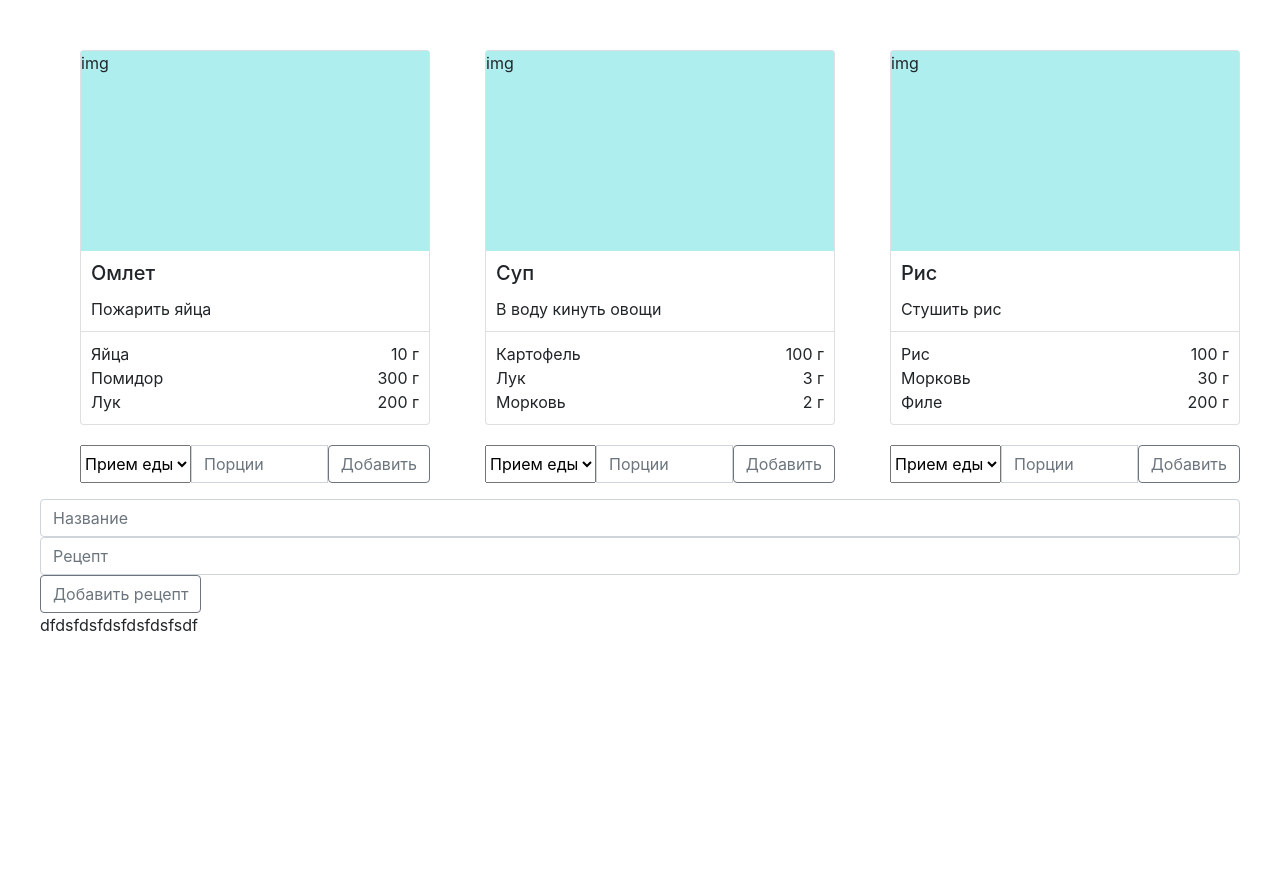
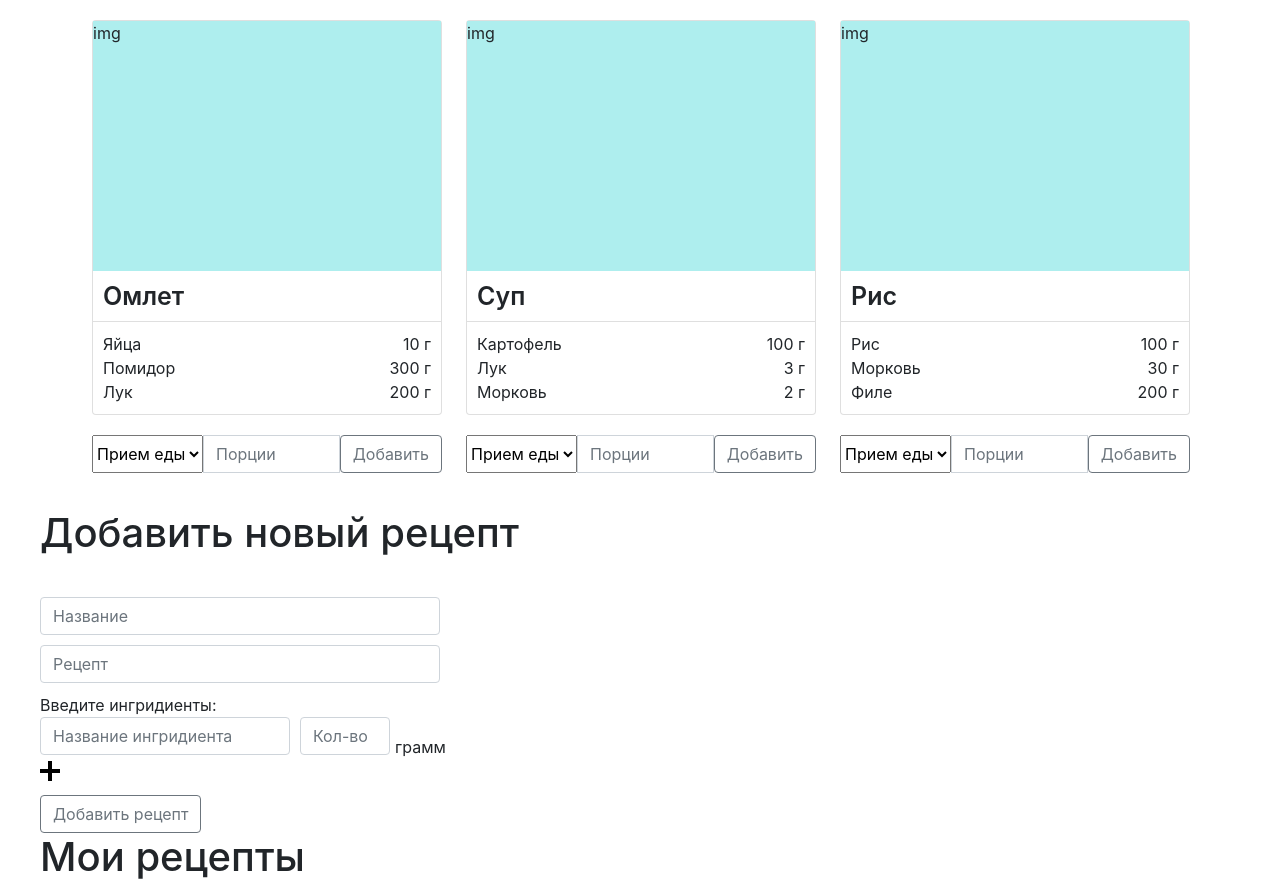
Before and after one commit to Khutor1234/MyMenu, a React app: page / in a window 1280 px wide. Before the commit the page ends 800 px from the top, so only its background shows below. Built offline with nearby package versions, Linux system fonts and the light colour scheme.

Commit message:
adding ingridients

```diff
--- a/src/components/add-new-recipe/add-new-recipe.js
+++ b/src/components/add-new-recipe/add-new-recipe.js
@@ -7,7 +7,9 @@ export default class AddNewRecipe extends Component{
 
     state = {
         label: '',
-        recipe: ''
+        recipe: '',
+        ingridientName: '',
+        ingridientWeight: ''
     }
 
 
@@ -23,17 +25,35 @@ export default class AddNewRecipe extends Component{
         })
     }
 
+    onIngridChange = (e) => {
+        console.log(e.target.value);
+        this.setState({
+            ingridientName: e.target.value
+        })
+    }
+
+    onWeightChange = (e) => {
+        console.log(e.target.value);
+        this.setState({
+            ingridientWeight: e.target.value
+        })
+    }
+
     onSubmit = (e) =>{
         e.preventDefault();
-        this.props.onAddNewRecipe(this.state.label, this.state.recipe);
+        this.props.onAddNewRecipe(this.state.label, this.state.recipe, this.state.ingridientName, this.state.ingridientWeight);
         this.setState({
             label: '',
-            recipe: ''
+            recipe: '',
+            ingridientName: '',
+            ingridientWeight: ''
         });
     };
 
     render() {
         return(
+            <div className = 'add-new-recipe'>
+                <h1>Добавить новый рецепт</h1>
                 <form
                     onSubmit = {this.onSubmit} >
                     <input type = 'text'
@@ -46,8 +66,27 @@ export default class AddNewRecipe extends Component{
                         placeholder = 'Рецепт'
                         onChange = {this.onRecipeChange}
                         value = {this.state.recipe} ></input>
+                    <div>Введите ингридиенты:</div>
+                    <div className = 'add-new-recipe_ingrid'>
+                        <input type = 'text'
+                            className = 'form-control'
+                            placeholder = 'Название ингридиента'
+                            onChange = {this.onIngridChange}
+                            value = {this.state.ingridientName} ></input>
+                        <input type = 'text'
+                            className = 'form-control'
+                            placeholder = 'Кол-во'
+                            onChange = {this.onWeightChange}
+                            value = {this.state.ingridientWeight} ></input>
+                        <div className = 'add-new-recipe_gram'>грамм</div>
+                    </div>
+                    <div className = 'add-new-recipe_cross'>
+                            <span></span>
+                            <span></span>
+                    </div>
                     <button className = 'btn btn-outline-secondary'>Добавить рецепт</button>
                 </form>
-        )
+            </div>
+        );
+    };
 }
-}
--- a/src/components/add-new-recipe/add-new-recipe.sass
+++ b/src/components/add-new-recipe/add-new-recipe.sass
@@ -0,0 +1,27 @@
+.add-new-recipe
+    .form-control
+        margin-bottom: 10px
+        width: 400px
+    h1
+        margin-bottom: 40px
+    &_ingrid
+        display: flex
+        .form-control
+            &:nth-child(1)
+                width: 250px
+                margin-right: 10px
+            &:nth-child(2)
+                width: 90px
+    &_gram
+        margin-top: 18px
+        margin-left: 5px
+    &_cross
+        width: 30px
+        height: 30px
+        span
+            display: block
+            width: 20px
+            height: 4px
+            background-color: #000
+            &:nth-child(1)
+                transform: rotate(90deg) translate(4px, 0)
--- a/src/components/app/app.js
+++ b/src/components/app/app.js
@@ -15,7 +15,14 @@ export default class App extends Component {
 			this.createTodoItem('Омлет', 'Пожарить яйца', {Яйца: 10, Помидор:300, Лук:200}, ['Завтрак', 'Ужин']),
 			this.createTodoItem('Суп', 'В воду кинуть овощи', {Картофель: 100, Лук:3, Морковь:2},['Обед', 'Ужин']),
 			this.createTodoItem('Рис', 'Стушить рис', {Рис: 100, Морковь:30, Филе:200},['Завтрак'])
-		  ]
+		  ],
+		myMenuData: [],
+		ingridData: {
+			'огурец': 200,
+			'морковь': 300,
+			'филе курицы': 500,
+			'яблоко': 20,
+		}
     }
 
 	createTodoItem(label, recipe, ingridients, category){
@@ -30,12 +37,12 @@ export default class App extends Component {
 
 
 	addItem = (text) => {
-		console.log(text);
+		console.log(text, 'dsfdsf');
 	}
 
-	AddNewRec = (text, recipe) => {
+	AddNewRec = (text, recipe, ingridientName, ingridientWeight) => {
 
-		const newItem = this.createTodoItem(text, recipe, {Яйца: 10, Помидор:300, Лук:200}, ['Завтрак', 'Ужин']);
+		const newItem = this.createTodoItem(text, recipe, {ingridientName: ingridientWeight}, ['Завтрак', 'Ужин']);
 
 		this.setState(({menuData}) => {
 			const newArr = [
--- a/src/components/menu-ingridients/menu-ingridients.js
+++ b/src/components/menu-ingridients/menu-ingridients.js
@@ -12,9 +12,9 @@ const MenuIngridients = ({ingrid}) => {
 
         return (
             // eslint-disable-next-line react/jsx-key
-          <li >
-            <div>{item[0]}</div>
-            <span>{item[1]} г</span>
+            <li className = 'ingrid'>
+              	<div className = 'ingrid-name'>{item[0]}</div>
+              	<span className = 'ingrid-calc'>{item[1]} г</span>
             </li>
         );
     });
--- a/src/components/menu-list-item/menu-list-item.js
+++ b/src/components/menu-list-item/menu-list-item.js
@@ -8,16 +8,34 @@ import './menu-list-item.sass';
 
 export default class MenuListItem extends Component {
 
+	state = {
+		img: true,
+	}
+
+	onToggleImg = () => {
+		this.setState({
+			img: !this.state.img
+		})
+	}
+
 	render() {
 		const { label,recipe, ingridients, category, onAdd } = this.props;
+		const {img} = this.state;
+
+		let toggleImg = <div>img</div>
+		if(!img){
+			toggleImg = <div><p className = "card-text">{recipe}</p></div>
+		}
 
 		return (
 			<div className = 'menu-list-item'>
 				<div className = 'card'>
-					<div className = 'img'>img</div>
+					<div className = 'cover'
+						onClick = {this.onToggleImg}>
+						{toggleImg}
+					</div>
 					<div className = "card-body">
 						<h5 className = "card-title">{label}</h5>
-						<p className = "card-text">{recipe}</p>
 					</div>
 
 					<MenuIngridients ingrid = {ingridients} />
--- a/src/components/menu-list-item/menu-list-item.sass
+++ b/src/components/menu-list-item/menu-list-item.sass
@@ -1,10 +1,14 @@
 .menu-list-item
     width: 350px
-    margin-top: 50px
+    margin: 20px 12px
     .card-body
         padding: 10px
+    .card-title
+        margin-bottom: 0
+        font-size: 25px
+        font-weight: 600
 
 
-.img
-    height: 200px
+.cover
+    height: 250px
     background-color: #AEEEEE
--- a/src/components/menu-list/menu-list.sass
+++ b/src/components/menu-list/menu-list.sass
@@ -1,5 +1,4 @@
 .menu-list
     list-style-type: none
     display: flex
-    justify-content: space-between
     flex-wrap: wrap
--- a/src/components/my-recipes/my-recipes.js
+++ b/src/components/my-recipes/my-recipes.js
@@ -5,7 +5,9 @@ import './my-recipes.sass'
 export default class MyRecipes extends Component{
     render() {
         return (
-            <div>dfdsfdsfdsfdsfdsfsdf</div>
+            <div>
+                <h1>Мои рецепты</h1>
+            </div>
         )
     }
 }
```
Also changed, not shown: src/components/menu-ingridients/menu-ingridients.sass (line endings or trailing spaces). Lines whose indentation alone changed are shown as unchanged.
